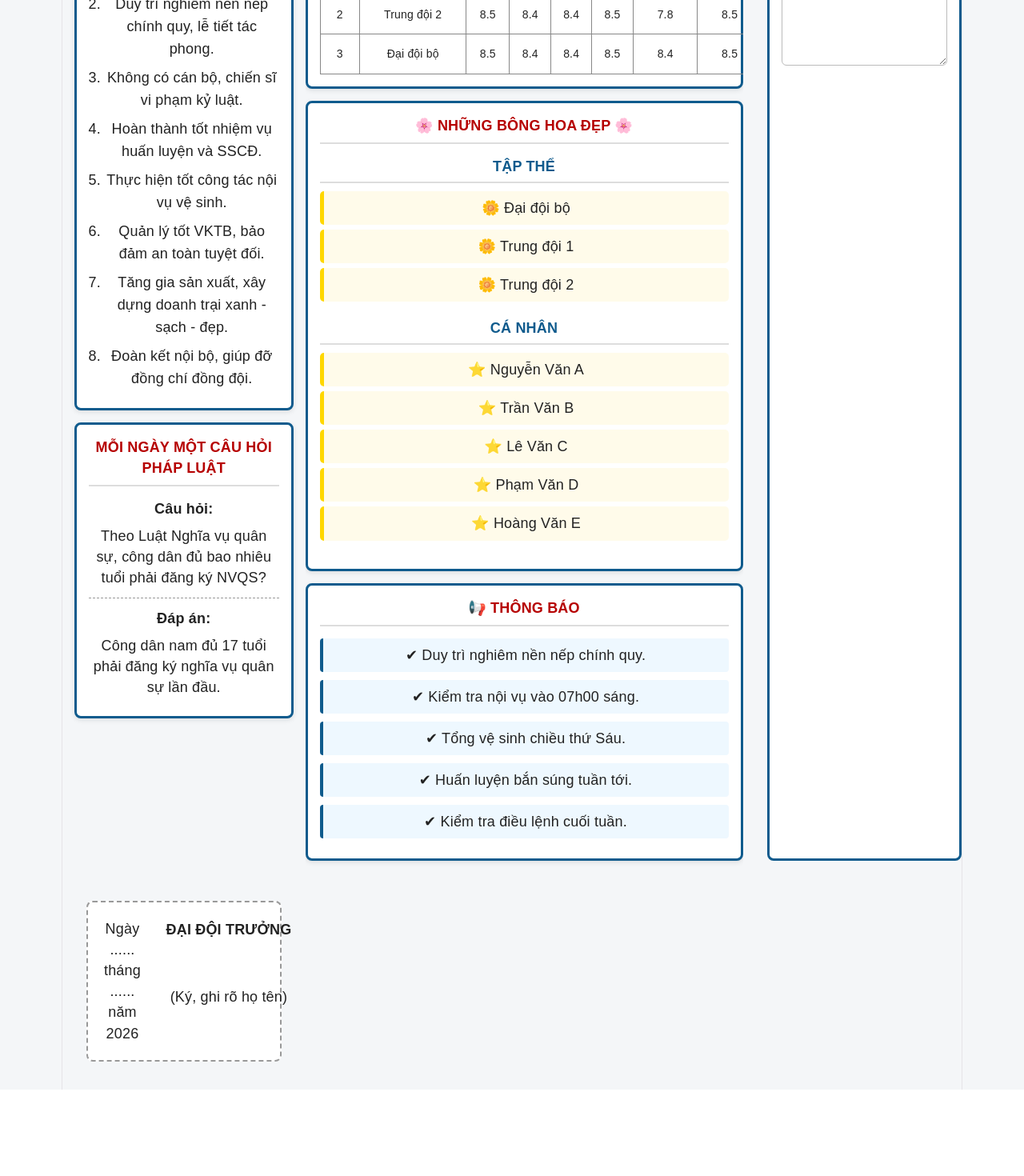
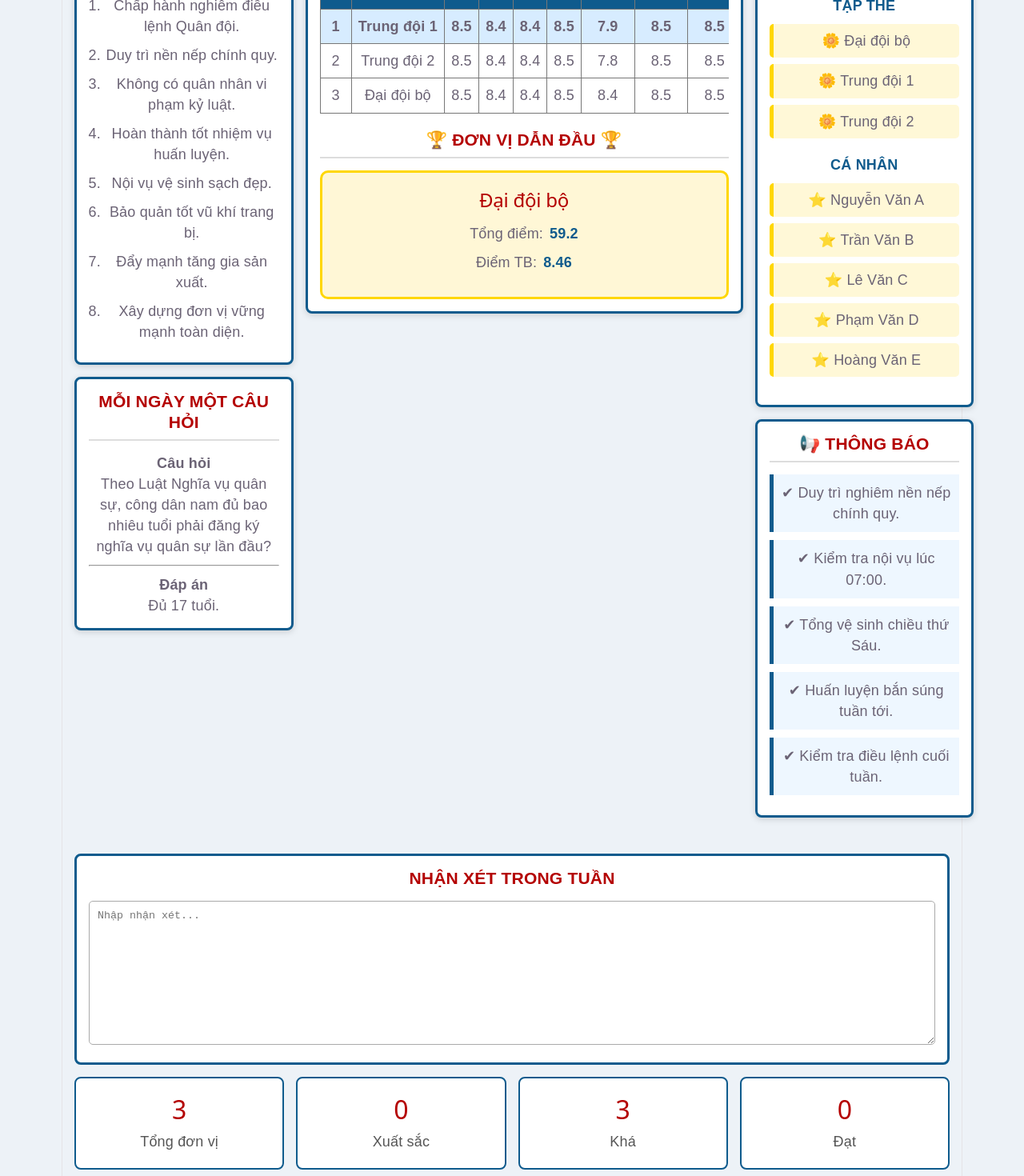
Before and after one commit to NguyenTienDat301/my-react-app, a React (Vite) app: page / in a window 1280 px wide. Shown: the part 360-1830 px from the top of the page at 80% size. Before the commit the page ends 1722 px from the top, so only its background shows below. Built offline with nearby package versions, Linux system fonts and the light colour scheme; data requests are answered from the project's data file; the HTML template or start-up script is replaced by a standard one.

Commit message:
fix table

```diff
--- a/src/pages/ThiDua.tsx
+++ b/src/pages/ThiDua.tsx
@@ -1,34 +1,37 @@
 import React, { useEffect, useState } from "react";
+import "../styles/thidua.css";
 import type { Score } from "../types/interface";
-
-
-
-
 
 const ThiDua: React.FC = () => {
   const [scores, setScores] = useState<Score[]>([]);
   const [loading, setLoading] = useState(true);
-  const [error, setError] = useState(false);
+  const [selectedId, setSelectedId] = useState<number | null>(null);
+
   useEffect(() => {
-    fetch("http://localhost:3001/scores")
-      .then((res) => {
+    const loadData = async () => {
+      try {
+        const res = await fetch("http://localhost:3001/scores");
+
         if (!res.ok) {
-          throw new Error("Lỗi");
+          throw new Error("Không lấy được dữ liệu");
         }
 
-        return res.json();
-      })
-      .then((data: Score[]) => {
+        const data: Score[] = await res.json();
+
         setScores(data);
+
+        if (data.length > 0) {
+          setSelectedId(data[0].id);
+        }
+      } catch (error) {
+        console.log(error);
+      } finally {
         setLoading(false);
-      })
-      .catch(() => {
-        setError(true);
-        setLoading(false);
-      });
+      }
+    };
+
+    loadData();
   }, []);
-
-  const [selectedId, setSelectedId] = useState<number>(1);
 
   const totalPoint = (item: Score) => {
     return (
@@ -47,13 +50,13 @@ const ThiDua: React.FC = () => {
   };
 
   const rank = (item: Score) => {
-    const total = totalPoint(item);
+    const avg = totalPoint(item) / 7;
 
-    if (total >= 58) return "Xuất sắc";
+    if (avg >= 8.5) return "Xuất sắc";
 
-    if (total >= 52) return "Khá";
+    if (avg >= 8) return "Khá";
 
-    if (total >= 45) return "Đạt";
+    if (avg >= 6.5) return "Đạt";
 
     return "Yếu";
   };
@@ -62,13 +65,9 @@ const ThiDua: React.FC = () => {
     return <h2>Đang tải dữ liệu...</h2>;
   }
 
-  if (error) {
-    return <h2>Không lấy được dữ liệu.</h2>;
-  }
-
   return (
     <div className="page">
-      {/* HEADER */}
+      {/* ================= HEADER ================= */}
 
       <header className="header">
         <div className="logo">⭐</div>
@@ -77,66 +76,71 @@ const ThiDua: React.FC = () => {
           <h2>CÁN BỘ, CHIẾN SĨ ĐẠI ĐỘI PK16</h2>
 
           <h1>
-            QUYẾT TÂM THỰC HIỆN THẮNG LỢI PHONG TRÀO THI ĐUA QUYẾT THẮNG NĂM
-            2026
+            QUYẾT TÂM THỰC HIỆN THẮNG LỢI
+            <br />
+            PHONG TRÀO THI ĐUA QUYẾT THẮNG
+            <br />
+            NĂM 2026
           </h1>
         </div>
       </header>
 
+      {/* ================= MAIN ================= */}
+
       <div className="main">
-        {" "}
-        {/* ================= LEFT PANEL ================= */}
-        <div className="left-panel">
+        {/* ================= LEFT ================= */}
+
+        <aside className="left-panel">
           <div className="box">
             <h3>NỘI DUNG PHONG TRÀO THI ĐUA</h3>
 
             <ol className="rule-list">
-              <li>Chấp hành nghiêm điều lệnh, điều lệ Quân đội.</li>
+              <li>Chấp hành nghiêm điều lệnh Quân đội.</li>
 
-              <li>Duy trì nghiêm nền nếp chính quy, lễ tiết tác phong.</li>
+              <li>Duy trì nền nếp chính quy.</li>
 
-              <li>Không có cán bộ, chiến sĩ vi phạm kỷ luật.</li>
+              <li>Không có quân nhân vi phạm kỷ luật.</li>
 
-              <li>Hoàn thành tốt nhiệm vụ huấn luyện và SSCĐ.</li>
+              <li>Hoàn thành tốt nhiệm vụ huấn luyện.</li>
 
-              <li>Thực hiện tốt công tác nội vụ vệ sinh.</li>
+              <li>Nội vụ vệ sinh sạch đẹp.</li>
 
-              <li>Quản lý tốt VKTB, bảo đảm an toàn tuyệt đối.</li>
+              <li>Bảo quản tốt vũ khí trang bị.</li>
 
-              <li>Tăng gia sản xuất, xây dựng doanh trại xanh - sạch - đẹp.</li>
+              <li>Đẩy mạnh tăng gia sản xuất.</li>
 
-              <li>Đoàn kết nội bộ, giúp đỡ đồng chí đồng đội.</li>
+              <li>Xây dựng đơn vị vững mạnh toàn diện.</li>
             </ol>
           </div>
 
           <div className="box">
-            <h3>MỖI NGÀY MỘT CÂU HỎI PHÁP LUẬT</h3>
+            <h3>MỖI NGÀY MỘT CÂU HỎI</h3>
 
             <p>
-              <strong>Câu hỏi:</strong>
+              <strong>Câu hỏi</strong>
             </p>
 
             <p>
-              Theo Luật Nghĩa vụ quân sự, công dân đủ bao nhiêu tuổi phải đăng
-              ký NVQS?
+              Theo Luật Nghĩa vụ quân sự, công dân nam đủ bao nhiêu tuổi phải
+              đăng ký nghĩa vụ quân sự lần đầu?
             </p>
 
             <hr />
 
             <p>
-              <strong>Đáp án:</strong>
+              <strong>Đáp án</strong>
             </p>
 
-            <p>
-              Công dân nam đủ 17 tuổi phải đăng ký nghĩa vụ quân sự lần đầu.
-            </p>
+            <p>Đủ 17 tuổi.</p>
           </div>
-        </div>
+        </aside>
         {/* ================= CENTER ================= */}
-        <div className="center-panel">
+
+        <section className="center-panel">
           <div className="box">
             <h3>THEO DÕI THI ĐUA</h3>
 
+            <div className="table-wrapper">
               <table className="score-table">
                 <thead>
                   <tr>
@@ -167,7 +171,7 @@ const ThiDua: React.FC = () => {
                 </thead>
 
                 <tbody>
-                {scores.map((item: Score, index: number) => (
+                  {scores.map((item, index) => (
                     <tr
                       key={item.id}
                       className={selectedId === item.id ? "active-row" : ""}
@@ -177,19 +181,19 @@ const ThiDua: React.FC = () => {
 
                       <td>{item.unit}</td>
 
-                    <td>{item.quanSo}</td>
+                      <td>{item.quanSo.toFixed(1)}</td>
 
-                    <td>{item.hocTap}</td>
+                      <td>{item.hocTap.toFixed(1)}</td>
 
-                    <td>{item.tacPhong}</td>
+                      <td>{item.tacPhong.toFixed(1)}</td>
 
-                    <td>{item.kyLuat}</td>
+                      <td>{item.kyLuat.toFixed(1)}</td>
 
-                    <td>{item.noiVu}</td>
+                      <td>{item.noiVu.toFixed(1)}</td>
 
-                    <td>{item.tangGia}</td>
+                      <td>{item.tangGia.toFixed(1)}</td>
 
-                    <td>{item.vkTrangBi}</td>
+                      <td>{item.vkTrangBi.toFixed(1)}</td>
 
                       <td>
                         <strong>{totalPoint(item).toFixed(1)}</strong>
@@ -204,6 +208,8 @@ const ThiDua: React.FC = () => {
                               ? "badge-success"
                               : rank(item) === "Khá"
                                 ? "badge-warning"
+                                : rank(item) === "Đạt"
+                                  ? "badge-info"
                                   : "badge-danger"
                           }
                         >
@@ -214,10 +220,49 @@ const ThiDua: React.FC = () => {
                   ))}
                 </tbody>
               </table>
+              <div className="leader-board">
+                <h3>🏆 ĐƠN VỊ DẪN ĐẦU 🏆</h3>
+
+                {scores.length > 0 && (
+                  <div className="leader-card">
+                    <h2>
+                      {
+                        [...scores].sort(
+                          (a, b) => totalPoint(b) - totalPoint(a),
+                        )[0].unit
+                      }
+                    </h2>
+
+                    <p>
+                      Tổng điểm:
+                      <strong>
+                        {totalPoint(
+                          [...scores].sort(
+                            (a, b) => totalPoint(b) - totalPoint(a),
+                          )[0],
+                        ).toFixed(1)}
+                      </strong>
+                    </p>
+
+                    <p>
+                      Điểm TB:
+                      <strong>
+                        {averagePoint(
+                          [...scores].sort(
+                            (a, b) => totalPoint(b) - totalPoint(a),
+                          )[0],
+                        )}
+                      </strong>
+                    </p>
                   </div>
-          {/* ================= RIGHT PANEL ================= */}
+                )}
+              </div>
+            </div>
+          </div>
+        </section>
+        {/* ================= RIGHT ================= */}
 
-          <div className="right-panel">
+        <aside className="right-panel">
           <div className="box">
             <h3>🌸 NHỮNG BÔNG HOA ĐẸP 🌸</h3>
 
@@ -256,7 +301,7 @@ const ThiDua: React.FC = () => {
             <ul className="notice-list">
               <li>✔ Duy trì nghiêm nền nếp chính quy.</li>
 
-                <li>✔ Kiểm tra nội vụ vào 07h00 sáng.</li>
+              <li>✔ Kiểm tra nội vụ lúc 07:00.</li>
 
               <li>✔ Tổng vệ sinh chiều thứ Sáu.</li>
 
@@ -265,18 +310,61 @@ const ThiDua: React.FC = () => {
               <li>✔ Kiểm tra điều lệnh cuối tuần.</li>
             </ul>
           </div>
+        </aside>
       </div>
 
-          {/* ================= END 3 CỘT ================= */}
-        </div>
       {/* ================= NHẬN XÉT ================= */}
+
       <div className="comment-box">
         <h3>NHẬN XÉT TRONG TUẦN</h3>
 
         <textarea rows={6} placeholder="Nhập nhận xét..." />
       </div>
+      <div className="summary">
+
+  <div className="summary-item">
+
+    <h2>{scores.length}</h2>
+
+    <span>Tổng đơn vị</span>
+
+  </div>
+
+  <div className="summary-item">
+
+    <h2>
+      {scores.filter(x => rank(x) === "Xuất sắc").length}
+    </h2>
+
+    <span>Xuất sắc</span>
+
+  </div>
+
+  <div className="summary-item">
+
+    <h2>
+      {scores.filter(x => rank(x) === "Khá").length}
+    </h2>
+
+    <span>Khá</span>
+
+  </div>
+
+  <div className="summary-item">
+
+    <h2>
+      {scores.filter(x => rank(x) === "Đạt").length}
+    </h2>
+
+    <span>Đạt</span>
+
+  </div>
+
+</div>
+
       {/* ================= FOOTER ================= */}
-        <div className="footer">
+
+      <footer className="footer">
         <div>Ngày ...... tháng ...... năm 2026</div>
 
         <div className="signature">
@@ -286,10 +374,10 @@ const ThiDua: React.FC = () => {
           <br />
           (Ký, ghi rõ họ tên)
         </div>
-        </div>
-      </div>
+      </footer>
     </div>
   );
 };
 
+
 export default ThiDua;
--- a/src/styles/thidua.css
+++ b/src/styles/thidua.css
@@ -1,6 +1,6 @@
-/* ===========================
+/* =========================
    RESET
-=========================== */
+========================= */
 
 * {
   margin: 0;
@@ -10,57 +10,41 @@
 
 body {
   font-family: Arial, Helvetica, sans-serif;
-  background: #f4f6f8;
-  color: #222;
+  background: #edf2f7;
 }
 
-/* ===========================
+/* =========================
    PAGE
-=========================== */
+========================= */
 
 .page {
   width: 100%;
   min-height: 100vh;
-  background: #f4f6f8;
 }
 
-/* ===========================
+/* =========================
    HEADER
-=========================== */
+========================= */
 
 .header {
-  background: #b60000;
-
+  background: #b40000;
   color: white;
-
   display: flex;
-
+  justify-content: center;
   align-items: center;
-
-  justify-content: center;
-
   gap: 25px;
-
   padding: 20px;
-
   border-bottom: 5px solid gold;
 }
 
 .logo {
   width: 90px;
-
   height: 90px;
-
   border-radius: 50%;
-
   background: gold;
-
   display: flex;
-
   justify-content: center;
-
   align-items: center;
-
   font-size: 45px;
 }
 
@@ -70,204 +54,146 @@ body {
 
 .title h2 {
   font-size: 28px;
-
   margin-bottom: 10px;
-
-  letter-spacing: 1px;
 }
 
 .title h1 {
   font-size: 22px;
-
-  line-height: 35px;
-
-  text-transform: uppercase;
+  line-height: 34px;
 }
 
-/* ===========================
+/* =========================
    MAIN
-=========================== */
+========================= */
 
 .main {
   display: grid;
-
   grid-template-columns: 25% 50% 25%;
-
   gap: 15px;
-
   padding: 15px;
+  align-items: start;
 }
 
-/* ===========================
+.left-panel,
+.center-panel,
+.right-panel {
+  display: flex;
+  flex-direction: column;
+}
+
+/* =========================
    BOX
-=========================== */
+========================= */
 
 .box {
   background: white;
-
   border: 3px solid #0f5b8d;
-
   border-radius: 8px;
-
   padding: 15px;
-
   margin-bottom: 15px;
-
-  box-shadow: 0 2px 6px rgba(0, 0, 0, 0.1);
+  box-shadow: 0 2px 8px rgba(0, 0, 0, 0.15);
 }
 
 .box h3 {
+  color: #b40000;
   text-align: center;
+  margin-bottom: 15px;
+  border-bottom: 2px solid #ddd;
+  padding-bottom: 8px;
+}
 
-  color: #b60000;
+/* =========================
+   LEFT
+========================= */
 
-  margin-bottom: 15px;
+.rule-list {
+  margin-left: 20px;
+}
 
-  font-size: 18px;
+.rule-list li {
+  margin-bottom: 10px;
+  line-height: 26px;
+}
 
-  border-bottom: 2px solid #ddd;
+.box p {
+  line-height: 26px;
+}
 
-  padding-bottom: 8px;
-} /* ===========================
+.box hr {
+  margin: 10px 0;
+}
+
+/* =========================
    TABLE
-=========================== */
+========================= */
+
+.table-wrapper {
+  overflow-x: auto;
+}
 
 .score-table {
   width: 100%;
-
   border-collapse: collapse;
-
-  margin-top: 10px;
-
-  font-size: 14px;
 }
 
 .score-table thead {
   background: #0f5b8d;
-
-  color: #fff;
+  color: white;
 }
 
-.score-table th {
-  border: 1px solid #444;
-
+.score-table th,
+.score-table td {
+  border: 1px solid #777;
   padding: 8px;
-
   text-align: center;
-
-  font-weight: bold;
-}
-
-.score-table td {
-  border: 1px solid #888;
-
-  padding: 7px;
-
-  text-align: center;
-}
-
-.score-table tbody tr {
-  transition: 0.3s;
+  white-space: nowrap;
 }
 
 .score-table tbody tr:hover {
-  background: #fff7d6;
-
+  background: #fff7cc;
   cursor: pointer;
 }
 
 .active-row {
-  background: #d9edf7 !important;
-
+  background: #d7ecff !important;
   font-weight: bold;
 }
 
-/* ===========================
+/* =========================
    BADGE
-=========================== */
+========================= */
 
 .badge-success {
-  display: inline-block;
-
-  padding: 4px 10px;
-
-  border-radius: 15px;
-
   background: #28a745;
-
-  color: #fff;
-
-  font-size: 13px;
-
-  font-weight: bold;
+  color: white;
+  padding: 5px 10px;
+  border-radius: 20px;
 }
 
 .badge-warning {
-  display: inline-block;
+  background: #ffc107;
+  color: black;
+  padding: 5px 10px;
+  border-radius: 20px;
+}
 
-  padding: 4px 10px;
-
-  border-radius: 15px;
-
-  background: #ffc107;
-
-  color: #222;
-
-  font-size: 13px;
-
-  font-weight: bold;
+.badge-info {
+  background: #17a2b8;
+  color: white;
+  padding: 5px 10px;
+  border-radius: 20px;
 }
 
 .badge-danger {
-  display: inline-block;
-
-  padding: 4px 10px;
-
-  border-radius: 15px;
-
   background: #dc3545;
-
   color: white;
-
-  font-size: 13px;
-
-  font-weight: bold;
+  padding: 5px 10px;
+  border-radius: 20px;
 }
 
-/* ===========================
-   LEFT PANEL
-=========================== */
-
-.rule-list {
-  margin-left: 20px;
-
-  line-height: 28px;
-}
-
-.rule-list li {
-  margin-bottom: 8px;
-}
-
-/* ===========================
-   LAW QUESTION
-=========================== */
-
-.box p {
-  line-height: 26px;
-
-  margin: 8px 0;
-}
-
-.box hr {
-  margin: 12px 0;
-
-  border: none;
-
-  border-top: 1px dashed #999;
-}
-/* ===========================
-   RIGHT PANEL
-=========================== */
+/* =========================
+   FLOWER
+========================= */
 
 .flower-section {
   margin-bottom: 20px;
@@ -275,310 +201,161 @@ body {
 
 .flower-section h4 {
   color: #0f5b8d;
-
+  margin-bottom: 10px;
   text-align: center;
-
-  margin-bottom: 10px;
-
-  border-bottom: 2px solid #ddd;
-
-  padding-bottom: 6px;
 }
 
 .flower-section ul {
   list-style: none;
-
-  padding: 0;
 }
 
 .flower-section li {
-  padding: 8px 10px;
-
-  margin-bottom: 6px;
-
-  background: #fffbea;
-
+  padding: 8px;
+  margin-bottom: 8px;
+  background: #fff8d7;
   border-left: 5px solid gold;
-
   border-radius: 5px;
-
-  transition: 0.3s;
 }
 
-.flower-section li:hover {
-  background: #fff2b8;
-
-  transform: translateX(4px);
-}
-
-/* ===========================
+/* =========================
    NOTICE
-=========================== */
+========================= */
 
 .notice-list {
   list-style: none;
-
-  padding: 0;
 }
 
 .notice-list li {
   margin-bottom: 10px;
-
-  padding: 8px;
-
-  background: #eef8ff;
-
-  border-left: 4px solid #0f5b8d;
-
-  border-radius: 4px;
+  padding: 10px;
+  background: #eef7ff;
+  border-left: 5px solid #0f5b8d;
 }
 
-/* ===========================
+/* =========================
    COMMENT
-=========================== */
+========================= */
 
 .comment-box {
   margin: 15px;
-
   background: white;
-
   border: 3px solid #0f5b8d;
-
   border-radius: 8px;
-
   padding: 15px;
 }
 
 .comment-box h3 {
   text-align: center;
-
-  color: #b60000;
-
+  color: #b40000;
   margin-bottom: 15px;
 }
 
 .comment-box textarea {
   width: 100%;
-
+  min-height: 180px;
   resize: vertical;
-
-  min-height: 150px;
-
-  border: 1px solid #bbb;
-
-  border-radius: 6px;
-
   padding: 10px;
-
-  font-size: 15px;
-
-  outline: none;
+  border: 1px solid #aaa;
+  border-radius: 5px;
 }
 
-.comment-box textarea:focus {
-  border-color: #0f5b8d;
-
-  box-shadow: 0 0 5px rgba(15, 91, 141, 0.3);
-}
-
-/* ===========================
+/* =========================
    FOOTER
-=========================== */
+========================= */
 
 .footer {
+  margin: 15px;
+  background: white;
+  border: 2px dashed #999;
+  border-radius: 8px;
+  padding: 20px;
   display: flex;
-
   justify-content: space-between;
-
-  align-items: flex-start;
-
-  margin: 20px 15px;
-
-  padding: 20px;
-
-  background: white;
-
-  border: 2px dashed #999;
-
-  border-radius: 8px;
 }
 
 .signature {
   text-align: center;
-
-  line-height: 28px;
-
-  min-width: 220px;
-}
-/* ===========================
-   BUTTONS
-=========================== */
-
-button {
-  cursor: pointer;
-
-  transition: 0.3s;
-
-  border: none;
-
-  outline: none;
 }
 
-button:hover {
-  opacity: 0.9;
-
-  transform: translateY(-2px);
-}
-
-button:active {
-  transform: scale(0.98);
-}
-
-/* ===========================
-   SCROLL TABLE
-=========================== */
-
-.center-panel {
-  overflow-x: auto;
-}
-
-.score-table {
-  min-width: 900px;
-}
-
-/* ===========================
-   CUSTOM SCROLLBAR
-=========================== */
-
-::-webkit-scrollbar {
-  width: 8px;
-
-  height: 8px;
-}
-
-::-webkit-scrollbar-track {
-  background: #f1f1f1;
-}
-
-::-webkit-scrollbar-thumb {
-  background: #0f5b8d;
-
-  border-radius: 10px;
-}
-
-::-webkit-scrollbar-thumb:hover {
-  background: #0a4569;
-}
-
-/* ===========================
+/* =========================
    RESPONSIVE
-=========================== */
+========================= */
 
 @media (max-width: 1200px) {
   .main {
     grid-template-columns: 1fr;
-  }
-
-  .left-panel {
-    order: 2;
-  }
-
-  .center-panel {
-    order: 1;
-  }
-
-  .right-panel {
-    order: 3;
   }
 }
 
 @media (max-width: 768px) {
   .header {
     flex-direction: column;
-
-    text-align: center;
-
-    padding: 15px;
-  }
-
-  .logo {
-    width: 70px;
-
-    height: 70px;
-
-    font-size: 35px;
   }
 
   .title h2 {
-    font-size: 20px;
+    font-size: 22px;
   }
 
   .title h1 {
-    font-size: 16px;
-
-    line-height: 28px;
-  }
-
-  .box {
-    padding: 10px;
+    font-size: 18px;
   }
 
   .score-table {
     font-size: 12px;
   }
 
-  .score-table th,
-  .score-table td {
-    padding: 5px;
-  }
-
   .footer {
     flex-direction: column;
-
     gap: 30px;
-
     text-align: center;
   }
-
-  .signature {
-    width: 100%;
-  }
+}
+.leader-board {
+  margin-top: 20px;
 }
 
-/* ===========================
-   PRINT
-=========================== */
+.leader-card {
+  text-align: center;
+  background: #fff7d6;
+  border: 3px solid gold;
+  border-radius: 10px;
+  padding: 20px;
+}
 
-@media print {
-  body {
-    background: white;
-  }
+.leader-card h2 {
+  color: #b40000;
+  margin-bottom: 15px;
+}
 
-  .header {
-    background: #b60000 !important;
+.leader-card p {
+  font-size: 18px;
+  margin: 10px 0;
+}
 
-    color: white !important;
+.leader-card strong {
+  color: #0f5b8d;
+  margin-left: 8px;
+}
+.summary{
+    display:grid;
+    grid-template-columns:repeat(4,1fr);
+    gap:15px;
+    margin:15px;
+}
 
-    -webkit-print-color-adjust: exact;
+.summary-item{
+    background:white;
+    border:2px solid #0f5b8d;
+    border-radius:8px;
+    padding:20px;
+    text-align:center;
+}
 
-    print-color-adjust: exact;
-  }
+.summary-item h2{
+    color:#b40000;
+    font-size:32px;
+}
 
-  .box {
-    box-shadow: none;
-
-    break-inside: avoid;
-  }
-
-  .comment-box {
-    break-inside: avoid;
-  }
-
-  .footer {
-    border: none;
-  }
-
-  button {
-    display: none;
-  }
+.summary-item span{
+    color:#555;
 }
```
Lines whose indentation alone changed are shown as unchanged.
